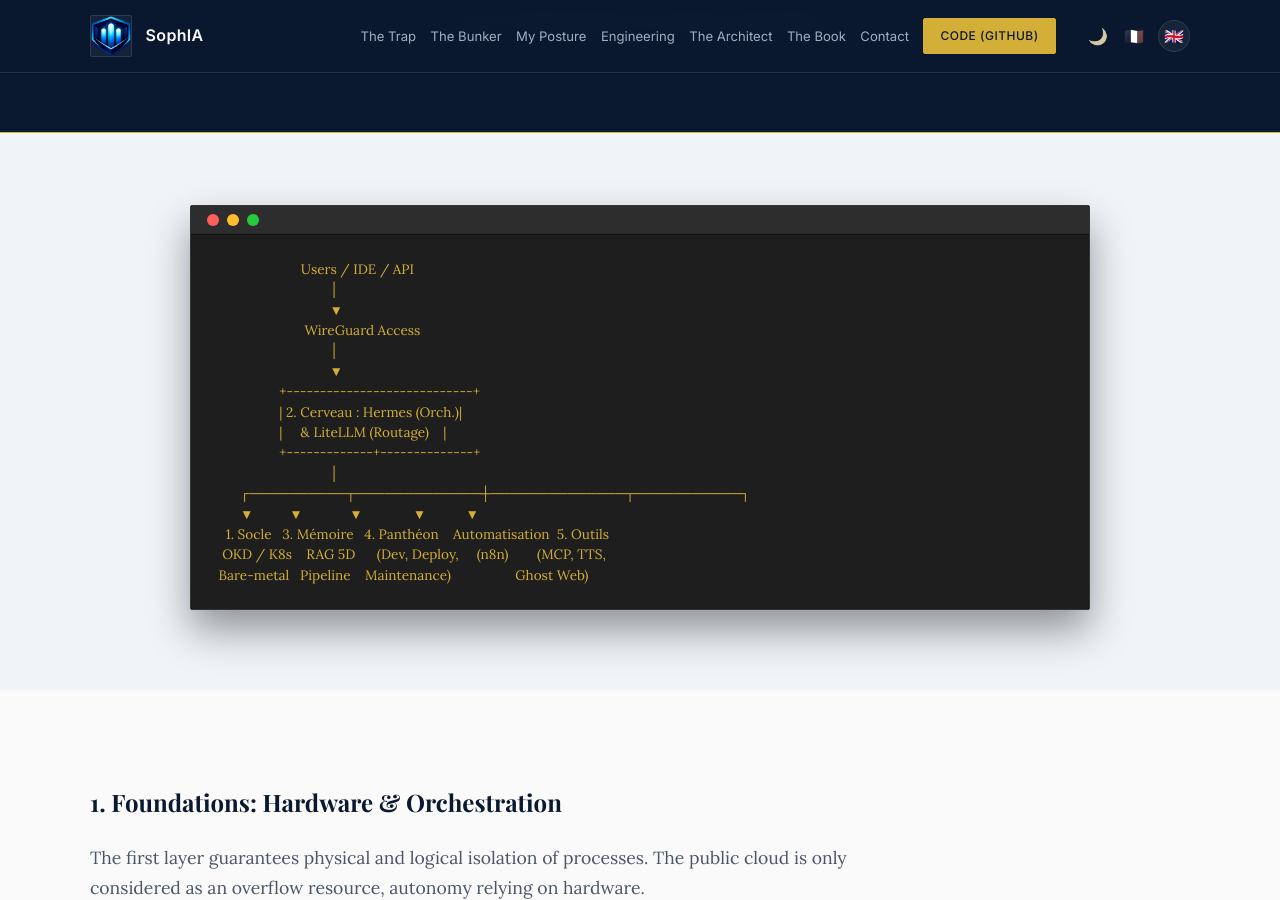
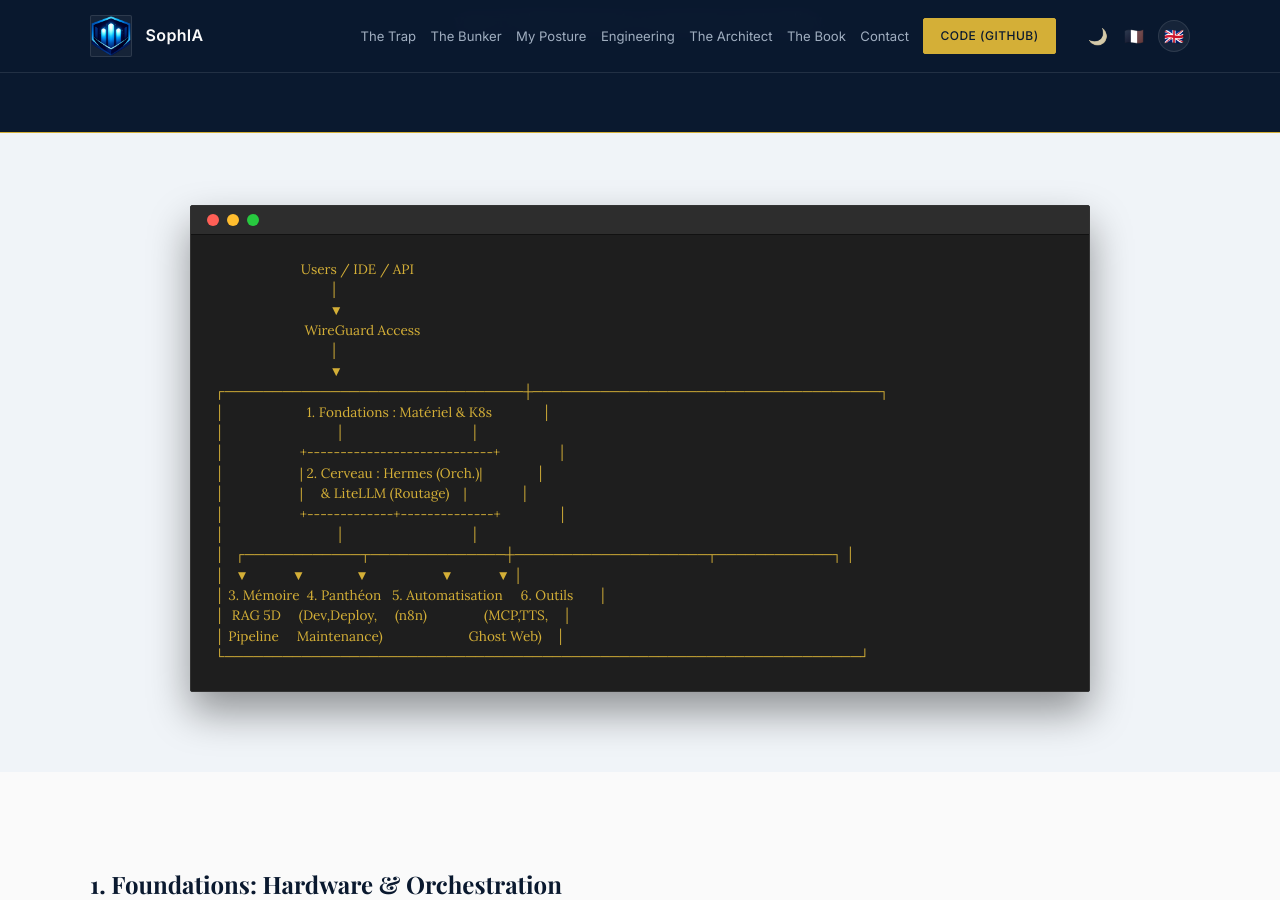
Before and after one commit to Kisai-DG-SLU/SophIA, a Jekyll site: the page built from ingenierie.html, in a window 1280 px wide and 900 px high, scrolled down 340 px. Built offline with Jekyll 4.4.1, drawn with Linux system fonts in a browser that asks for light colours.

Commit message:
Ingénierie : nouveau diagramme ASCII avec cadre Fondations + renumérotation 5/6

```diff
--- a/ingenierie.html
+++ b/ingenierie.html
@@ -35,16 +35,20 @@ custom_i18n: ingenierie
                          WireGuard Access
                                 │
                                 ▼
-                  +----------------------------+
-                  | 2. Cerveau : Hermes (Orch.)|
-                  |     & LiteLLM (Routage)    |
-                  +-------------+--------------+
-                                │
-       ┌──────────┬─────────────┼──────────────┬───────────┐
-       ▼          ▼             ▼              ▼           ▼
-   1. Socle   3. Mémoire   4. Panthéon    Automatisation  5. Outils
-  OKD / K8s    RAG 5D      (Dev, Deploy,     (n8n)        (MCP, TTS,
- Bare-metal   Pipeline    Maintenance)                  Ghost Web)
+┌───────────────────────────────┼────────────────────────────────────┐
+│                       1. Fondations : Matériel & K8s              │
+│                               │                                   │
+│                     +----------------------------+                │
+│                     | 2. Cerveau : Hermes (Orch.)|               │
+│                     |     & LiteLLM (Routage)    |               │
+│                     +-------------+--------------+                │
+│                               │                                   │
+│   ┌────────────┬──────────────┼────────────────────┬────────────┐ │
+│   ▼            ▼              ▼                    ▼            ▼ │
+│ 3. Mémoire  4. Panthéon   5. Automatisation     6. Outils       │
+│  RAG 5D     (Dev,Deploy,     (n8n)                (MCP,TTS,    │
+│ Pipeline     Maintenance)                        Ghost Web)    │
+└──────────────────────────────────────────────────────────────────┘
 </pre>
           </div>
         </div>
```
